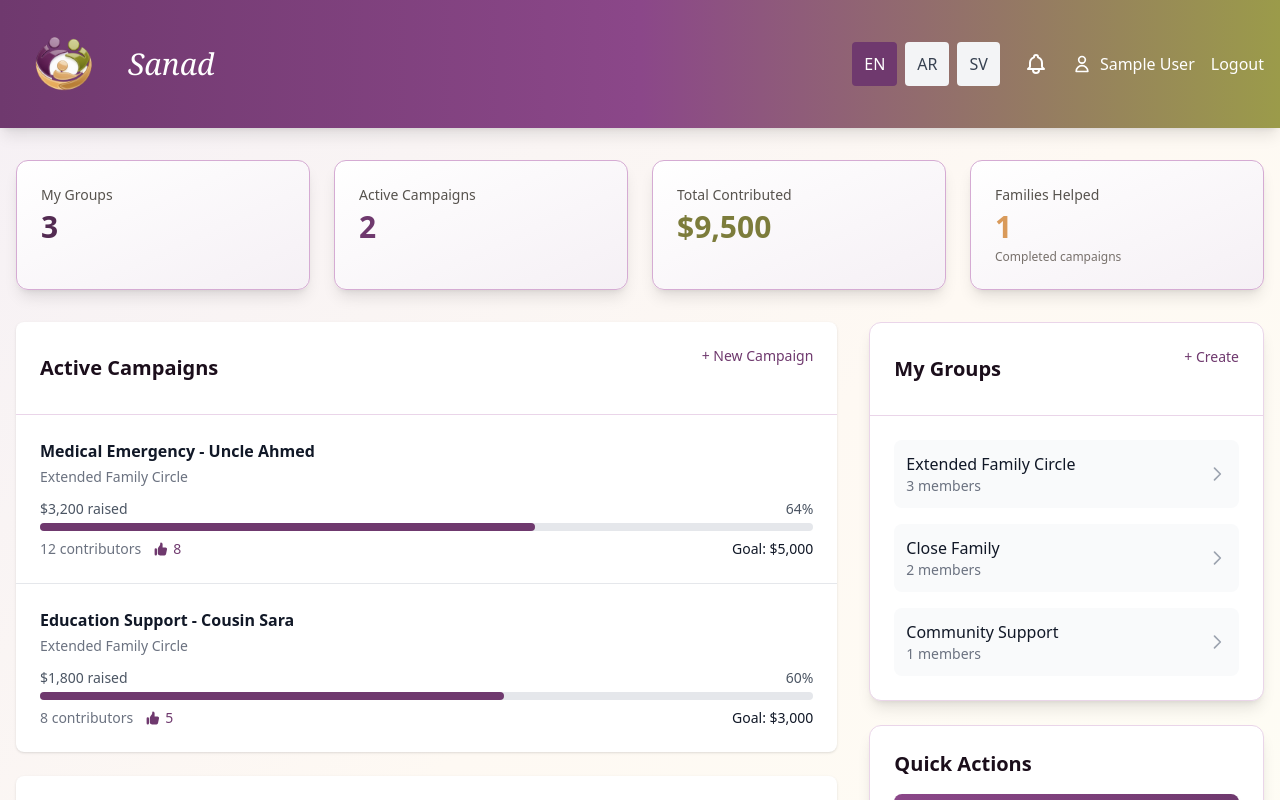
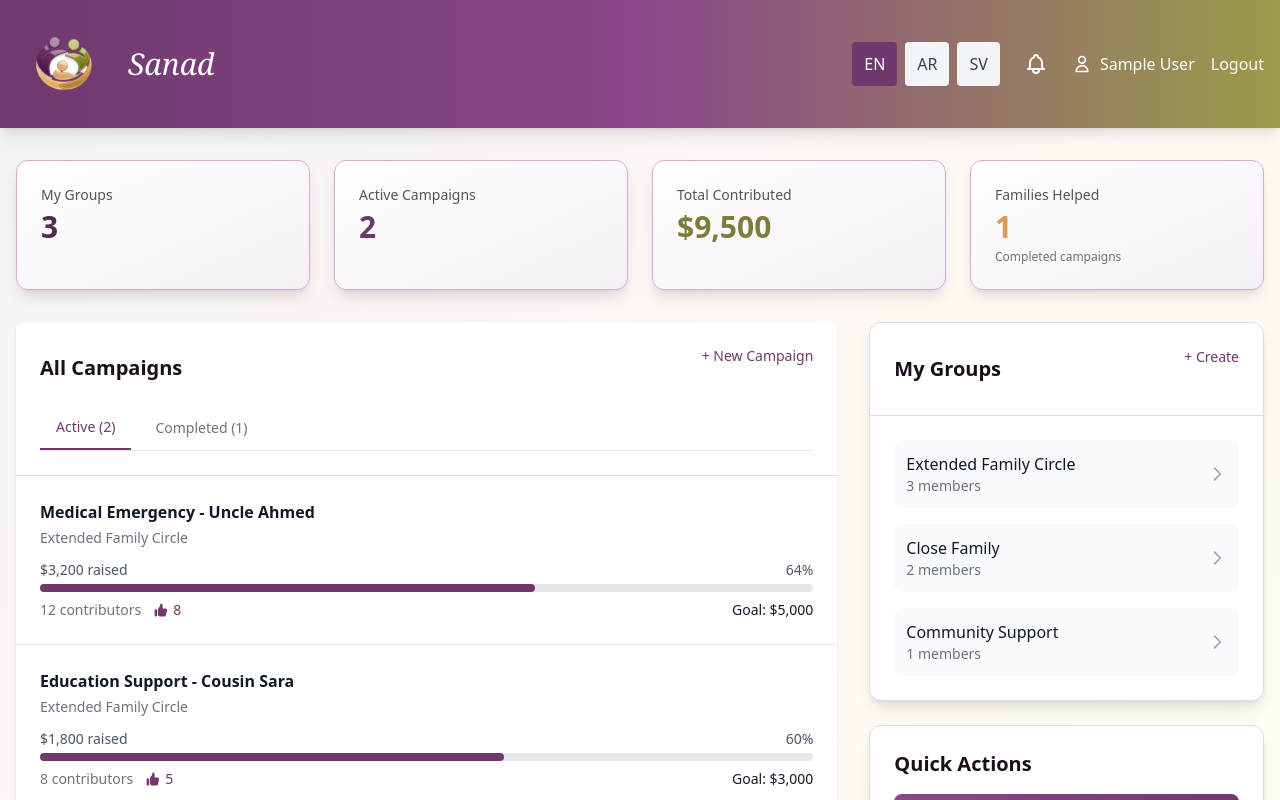
Before and after one commit to nfouad1/Amanah, a Next.js app: page /dashboard in a window 1280 px wide. Shown: the top 800 px of the page. Built offline with nearby package versions, Linux system fonts and the light colour scheme; sample sign-in values are in the browser's storage.

Commit message:
Add campaign tabs: Active, Pending, and Completed

```diff
--- a/src/app/dashboard/page.tsx
+++ b/src/app/dashboard/page.tsx
@@ -18,6 +18,7 @@ export default function Dashboard() {
   const [lang, setLang] = useState<Language>('en');
   const [isRTL, setIsRTL] = useState(false);
   const [user, setUser] = useState<any>(null);
+  const [activeTab, setActiveTab] = useState<'active' | 'pending' | 'completed'>('active');
 
   useEffect(() => {
     // Check authentication
@@ -128,46 +129,59 @@ export default function Dashboard() {
         <div className="grid grid-cols-1 lg:grid-cols-3 gap-6 sm:gap-8">
           {/* Main Content */}
           <div className="lg:col-span-2 space-y-6">
-            {/* Pending Campaigns */}
-            {pendingCampaigns.length > 0 && (
-              <div className="bg-amber-50 border border-amber-200 rounded-lg shadow">
-                <div className="p-6 border-b border-amber-200 flex justify-between items-center">
-                  <div>
-                    <h2 className="text-xl font-semibold text-amber-900">{t('pendingCampaigns')}</h2>
-                    <p className="text-sm text-amber-700 mt-1">{t('pendingCampaignsDesc')}</p>
-                  </div>
-                </div>
-                <div className="divide-y divide-amber-200">
-                  {pendingCampaigns.map(campaign => (
-                    <CampaignCard
-                      key={campaign.id}
-                      id={campaign.id}
-                      title={campaign.title}
-                      group={campaign.groupName}
-                      current={campaign.current}
-                      target={campaign.target}
-                      currency={campaign.currency}
-                      contributors={campaign.contributors}
-                      dueDate={campaign.dueDate}
-                      votes={campaign.votes}
-                      status={campaign.status}
-                    />
-                  ))}
-                </div>
-              </div>
-            )}
-
-            {/* Active Campaigns */}
+            {/* Campaign Tabs */}
             <div className="bg-white rounded-lg shadow">
-              <div className="p-6 border-b border-primary-100 flex justify-between items-center">
-                <h2 className="text-xl font-semibold text-primary-900">{t('activeCampaigns')}</h2>
+              <div className="p-6 border-b border-primary-100">
+                <div className="flex justify-between items-center mb-4">
+                  <h2 className="text-xl font-semibold text-primary-900">{t('allCampaigns')}</h2>
                   {canCreateCampaign && (
                     <Link href="/dashboard/campaigns/new" className="text-primary-600 hover:text-primary-700 text-sm font-medium">
                       {t('newCampaign')}
                     </Link>
                   )}
                 </div>
+
+                {/* Tabs */}
+                <div className="flex gap-2 border-b border-gray-200">
+                  <button
+                    onClick={() => setActiveTab('active')}
+                    className={`px-4 py-2 font-medium text-sm transition-colors ${
+                      activeTab === 'active'
+                        ? 'text-primary-600 border-b-2 border-primary-600'
+                        : 'text-gray-500 hover:text-gray-700'
+                    }`}
+                  >
+                    {t('active')} ({activeCampaigns.length})
+                  </button>
+                  {pendingCampaigns.length > 0 && (
+                    <button
+                      onClick={() => setActiveTab('pending')}
+                      className={`px-4 py-2 font-medium text-sm transition-colors ${
+                        activeTab === 'pending'
+                          ? 'text-amber-600 border-b-2 border-amber-600'
+                          : 'text-gray-500 hover:text-gray-700'
+                      }`}
+                    >
+                      {t('pending')} ({pendingCampaigns.length})
+                    </button>
+                  )}
+                  <button
+                    onClick={() => setActiveTab('completed')}
+                    className={`px-4 py-2 font-medium text-sm transition-colors ${
+                      activeTab === 'completed'
+                        ? 'text-green-600 border-b-2 border-green-600'
+                        : 'text-gray-500 hover:text-gray-700'
+                    }`}
+                  >
+                    {t('completedTab')} ({completedCampaigns.length})
+                  </button>
+                </div>
+              </div>
+
+              {/* Tab Content */}
               <div className="divide-y">
+                {activeTab === 'active' && (
+                  <>
                     {activeCampaigns.length > 0 ? (
                       activeCampaigns.map(campaign => (
                         <CampaignCard
@@ -192,7 +206,60 @@ export default function Dashboard() {
                           </Link>
                         )}
                       </div>
+                    )}
+                  </>
+                )}
 
+                {activeTab === 'pending' && (
+                  <>
+                    {pendingCampaigns.length > 0 ? (
+                      pendingCampaigns.map(campaign => (
+                        <CampaignCard
+                          key={campaign.id}
+                          id={campaign.id}
+                          title={campaign.title}
+                          group={campaign.groupName}
+                          current={campaign.current}
+                          target={campaign.target}
+                          currency={campaign.currency}
+                          contributors={campaign.contributors}
+                          dueDate={campaign.dueDate}
+                          votes={campaign.votes}
+                          status={campaign.status}
+                        />
+                      ))
+                    ) : (
+                      <div className="p-12 text-center">
+                        <p className="text-gray-500">{t('pendingCampaignsDesc')}</p>
+                      </div>
+                    )}
+                  </>
+                )}
+
+                {activeTab === 'completed' && (
+                  <>
+                    {completedCampaigns.length > 0 ? (
+                      completedCampaigns.map(campaign => (
+                        <CampaignCard
+                          key={campaign.id}
+                          id={campaign.id}
+                          title={campaign.title}
+                          group={campaign.groupName}
+                          current={campaign.current}
+                          target={campaign.target}
+                          currency={campaign.currency}
+                          contributors={campaign.contributors}
+                          dueDate={campaign.dueDate}
+                          votes={campaign.votes}
+                          completed={true}
+                        />
+                      ))
+                    ) : (
+                      <div className="p-12 text-center">
+                        <p className="text-gray-500">{t('completedCampaigns')}: 0</p>
+                      </div>
+                    )}
+                  </>
                 )}
               </div>
             </div>
--- a/src/lib/i18n.ts
+++ b/src/lib/i18n.ts
@@ -29,6 +29,8 @@ export const translations = {
     contribute: 'Contribute',
     createGroup: 'Create Group',
     create: '+ Create',
+    allCampaigns: 'All Campaigns',
+    completedTab: 'Completed',
 
     // Campaign
     raised: 'raised',
@@ -402,6 +404,8 @@ export const translations = {
     contribute: 'المساهمة',
     createGroup: 'إنشاء مجموعة',
     create: '+ إنشاء',
+    allCampaigns: 'جميع الحملات',
+    completedTab: 'المكتملة',
 
     // Campaign
     raised: 'تم جمعه',
@@ -775,6 +779,8 @@ export const translations = {
     contribute: 'Bidra',
     createGroup: 'Skapa grupp',
     create: '+ Skapa',
+    allCampaigns: 'Alla kampanjer',
+    completedTab: 'Avslutade',
 
     // Campaign
     raised: 'insamlat',
```
Lines whose indentation alone changed are shown as unchanged.
